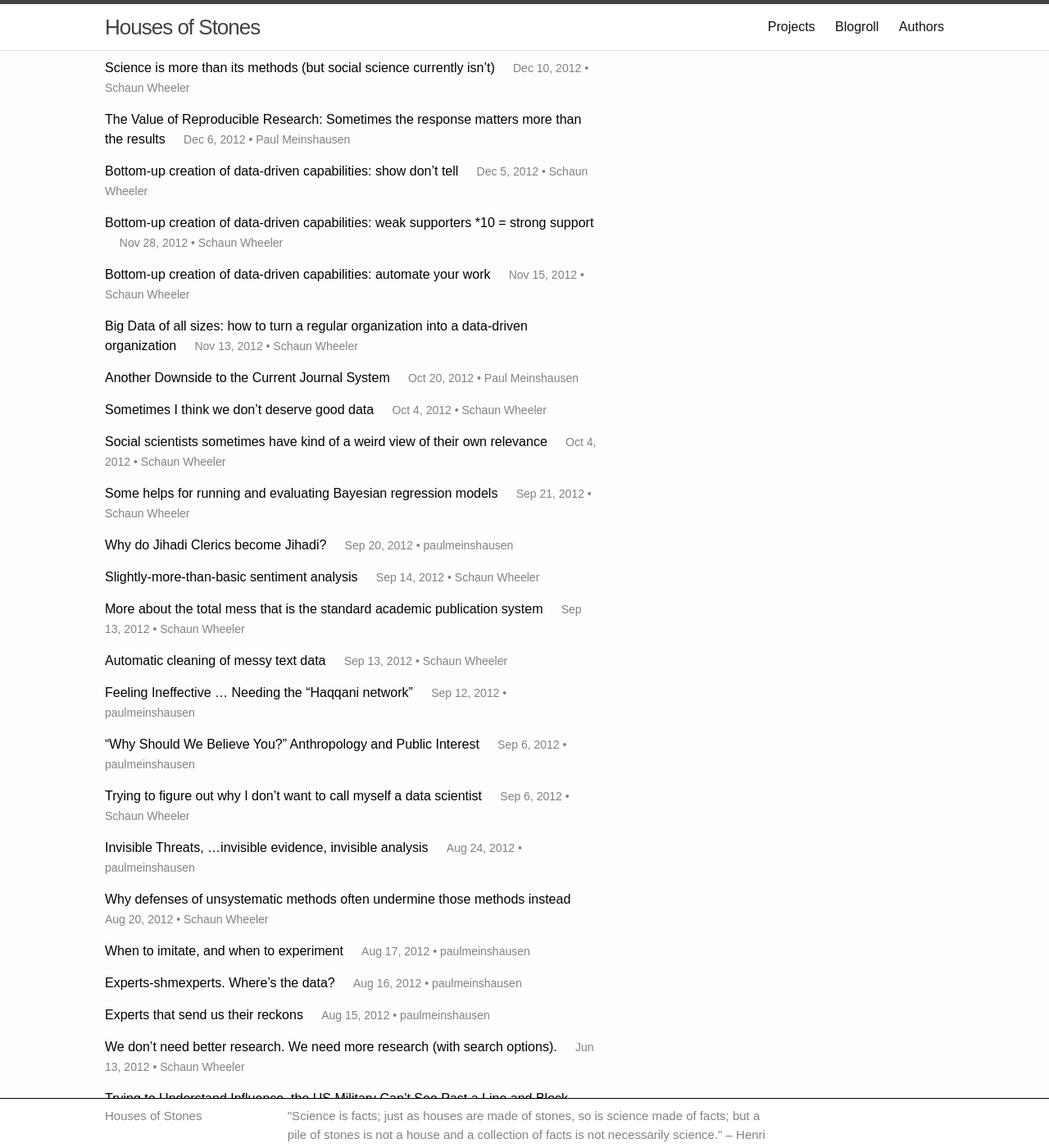
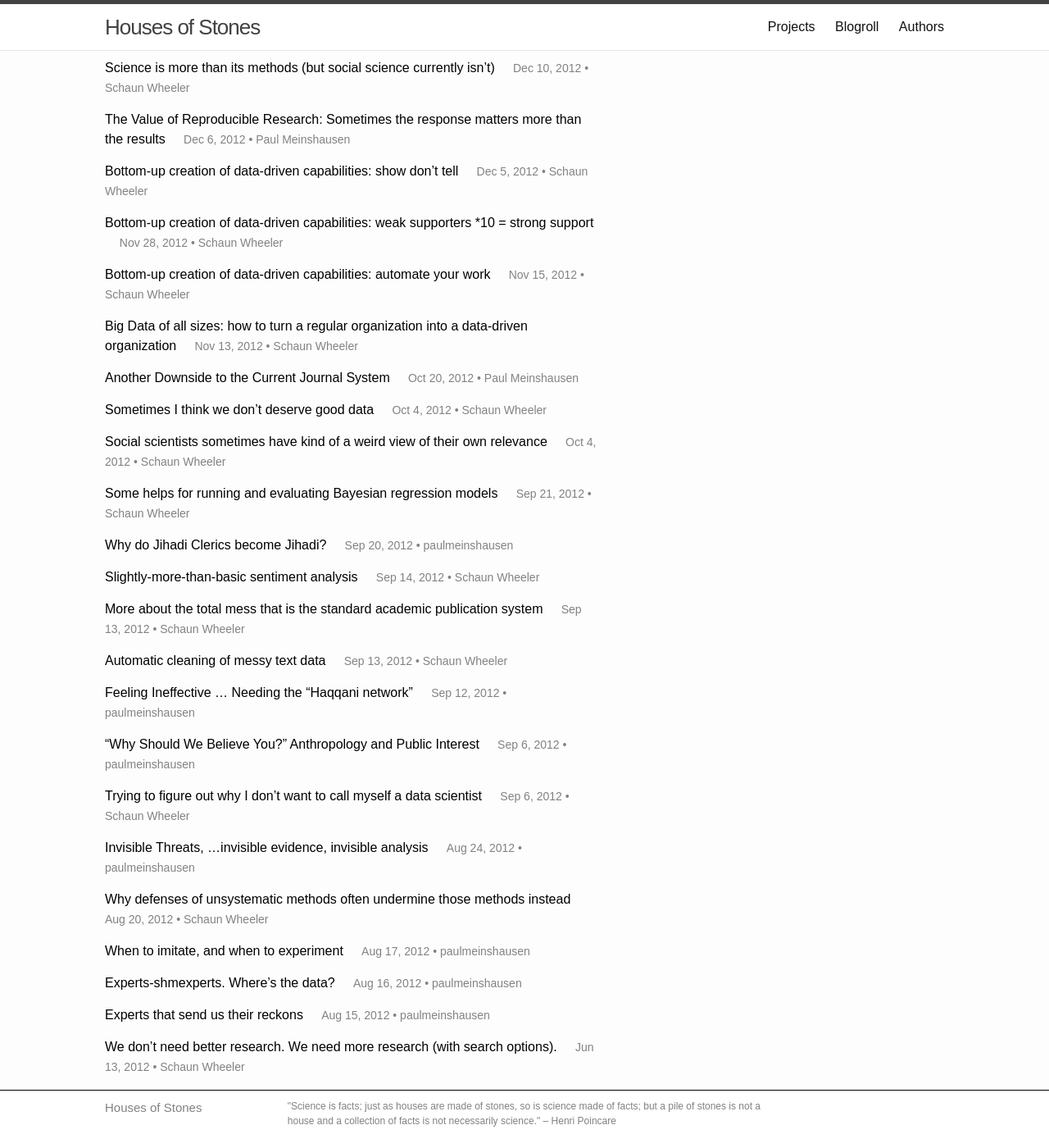
Before and after one commit to housesofstones/housesofstones.github.io, a Jekyll site: the page built from index.html, in a window 1280 px wide and 1400 px high, scrolled down 569 px. Shown: the whole window at 82% size. Built offline with Jekyll 4.4.1, drawn with Linux system fonts in a browser that asks for light colours; nearby versions of some CDN libraries.

Commit message:
Update hoscustom.css

```diff
--- a/css/hoscustom.css
+++ b/css/hoscustom.css
@@ -32,6 +32,7 @@ body {
 }
 .footer-col-3 {
     width: calc(70% - (30px / 2));
+    font-size: 12px;
 }
 
 .wrapper {
@@ -41,7 +42,7 @@ body {
 .site-footer {
     position: fixed;
     border-top: 1px solid black;
-    height: 40px;
+    height: 50px;
     padding: 10px 0;
     clear: both;
     bottom: 0;
```
